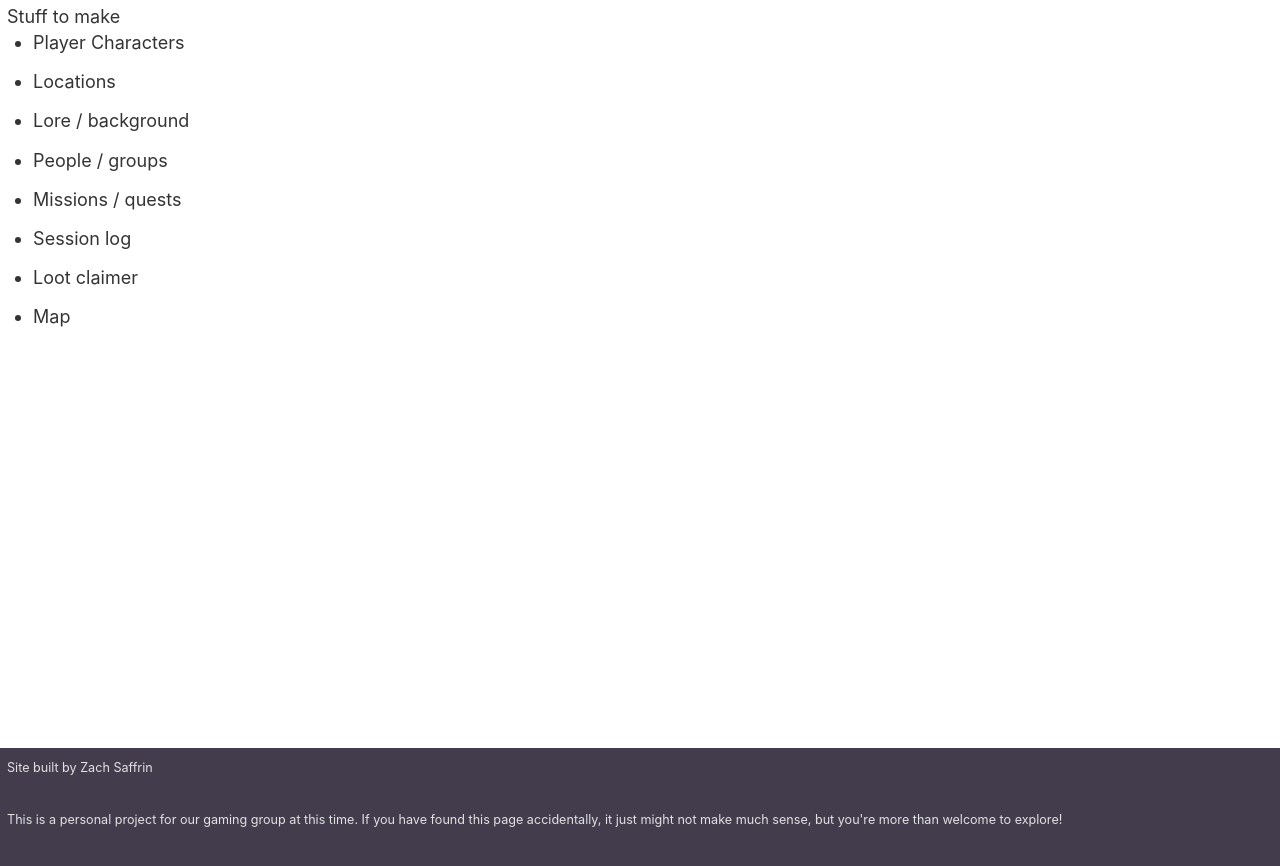
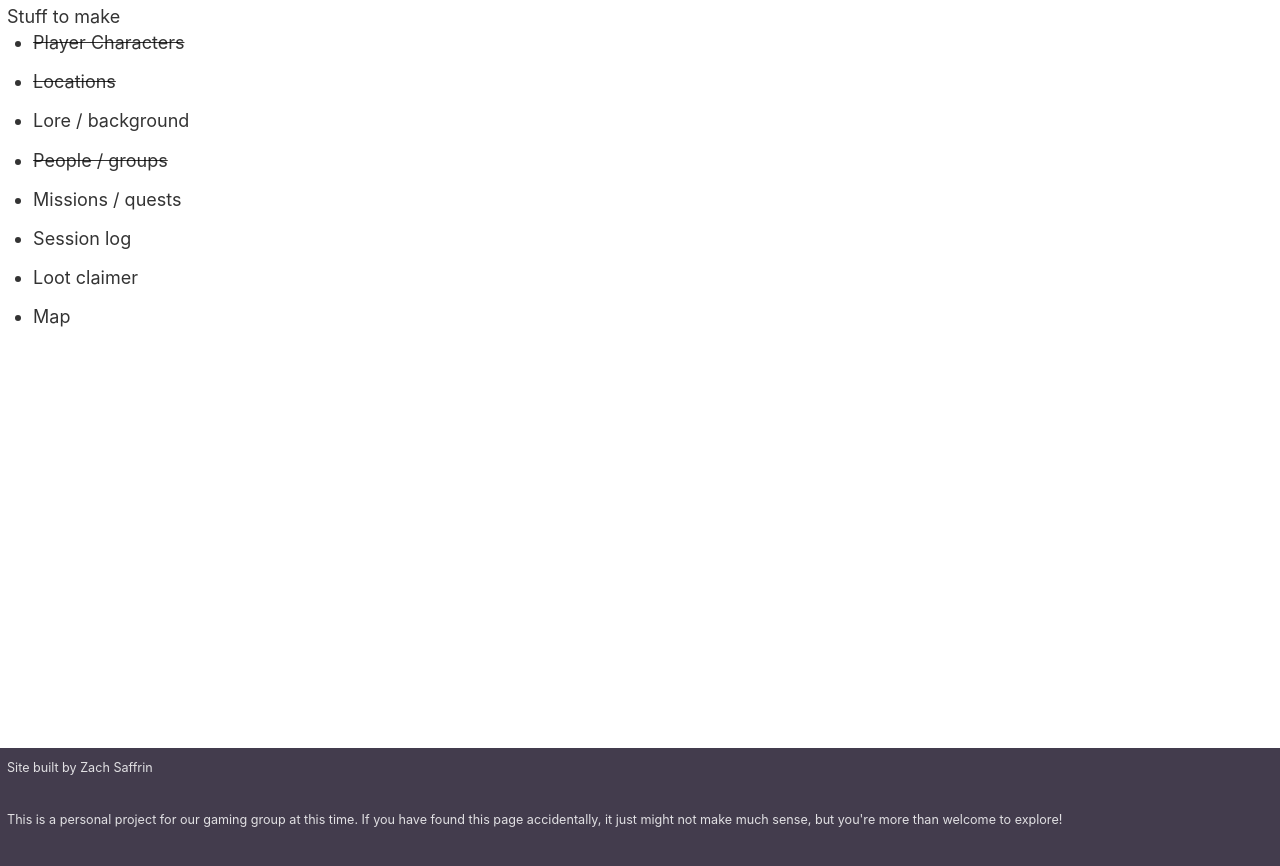
Before and after one commit to zsaffrin/ravien-archives, a Gatsby site: page / in a window 1280 px wide. Shown: the part 36-902 px from the top of the page. Built offline with nearby package versions, Linux system fonts and the light colour scheme; Gatsby itself is replaced by a stand-in of ours.

Commit message:
Mark progress

```diff
--- a/src/pages/index.js
+++ b/src/pages/index.js
@@ -1,17 +1,22 @@
 import React from "react"
+import styled from "styled-components"
 
 import Layout from "../components/layout"
 import SEO from "../components/seo"
 
-const IndexPage = () => (
+const IndexPage = () => {
+  const Struck = styled.li`
+    text-decoration: line-through;
+  `
+  return (
     <Layout>
       <SEO title="Home" />
       Stuff to make
       <ul>
-      <li>Player Characters</li>
-      <li>Locations</li>
+        <Struck>Player Characters</Struck>
+        <Struck>Locations</Struck>
         <li>Lore / background</li>
-      <li>People / groups</li>
+        <Struck>People / groups</Struck>
         <li>Missions / quests</li>
         <li>Session log</li>
         <li>Loot claimer</li>
@@ -19,5 +24,6 @@ const IndexPage = () => (
       </ul>
     </Layout>
   )
+}
 
 export default IndexPage
```
Lines whose indentation alone changed are shown as unchanged.
